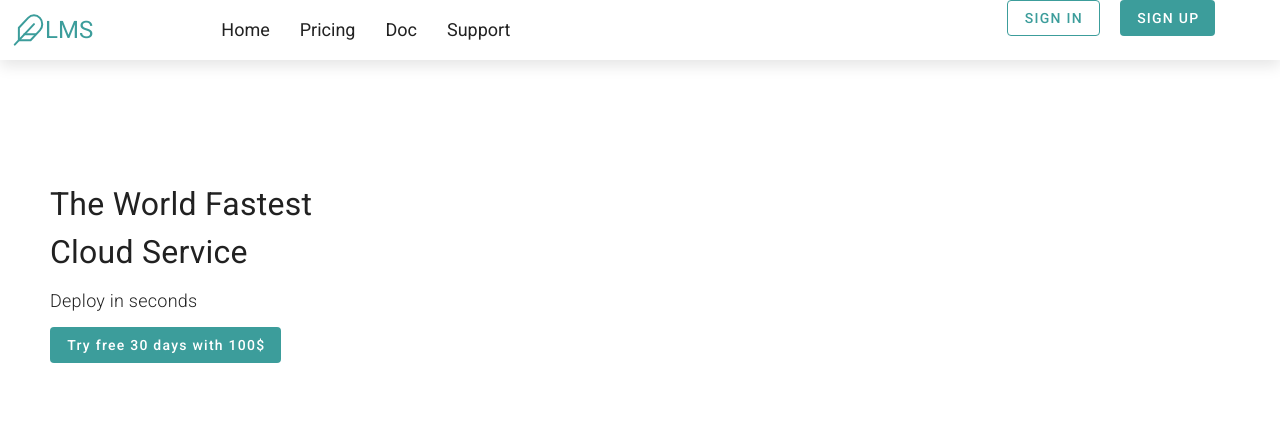
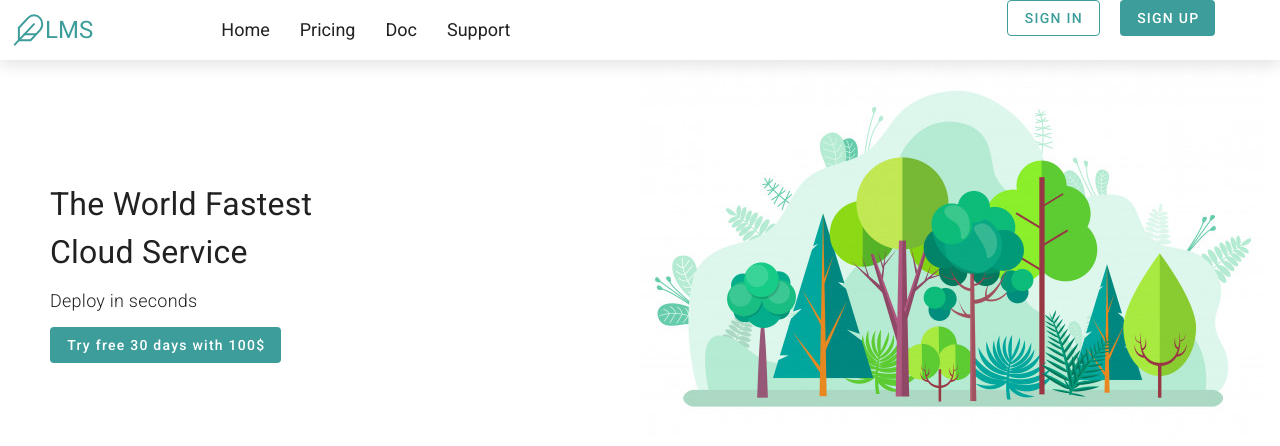
Before and after one commit to nitpum/KMUTT-CPE327-FinalProject, a Nuxt app: page / in a window 1280 px wide. Shown: the top 446 px of the page. Built offline with nearby package versions, Linux system fonts and the light colour scheme.

Commit message:
get img home back

```diff
--- a/pages/index.vue
+++ b/pages/index.vue
@@ -9,13 +9,11 @@
           <span class="title-sub-text">Deploy in seconds</span>
           <div style="height:10px"></div>
           <div>
-            <v-btn class="big-btn" color="primary" depressed
-              >Try free 30 days with 100$</v-btn
-            >
+            <v-btn class="big-btn" color="primary" depressed>Try free 30 days with 100$</v-btn>
           </div>
         </v-col>
         <v-col cols="6">
-          <!-- <img src="@/assets/images/home-banner.png" alt /> -->
+          <img src="@/assets/images/home-banner.png" alt />
         </v-col>
       </v-row>
     </v-row>
```
